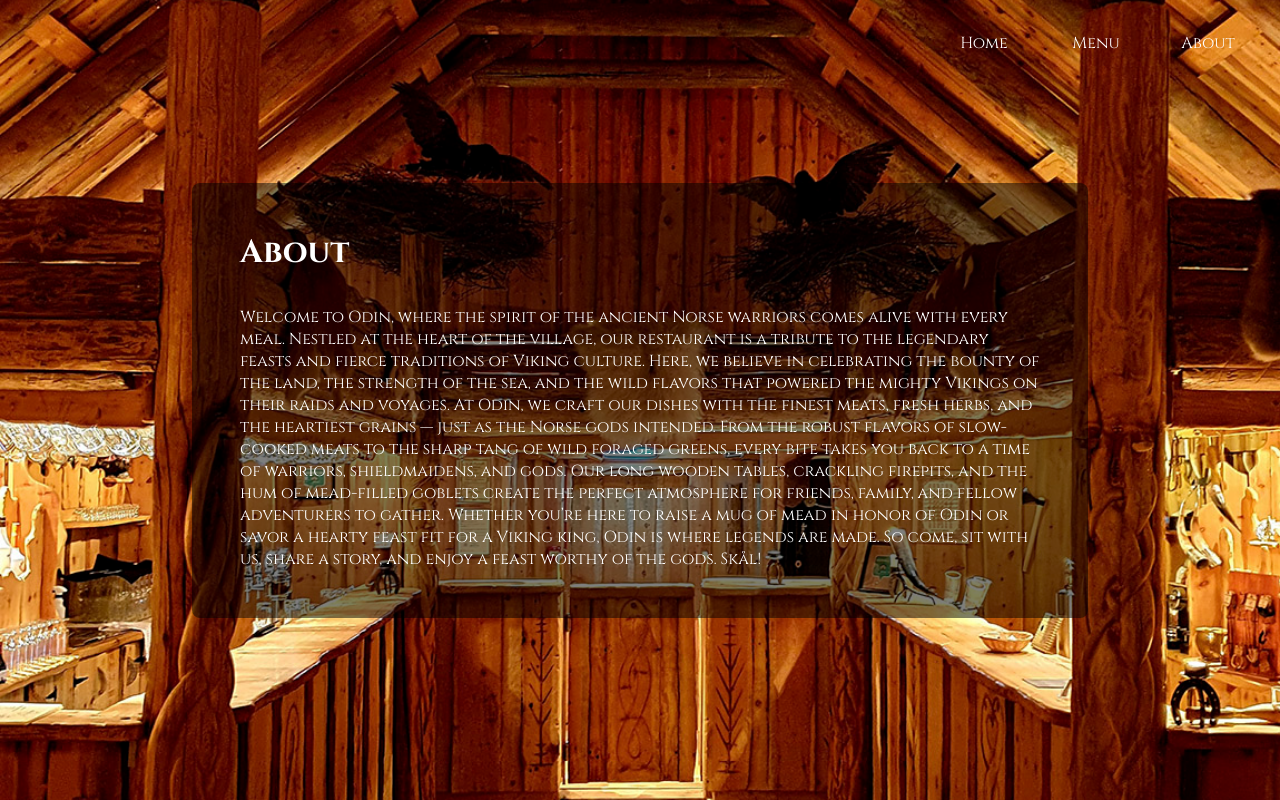
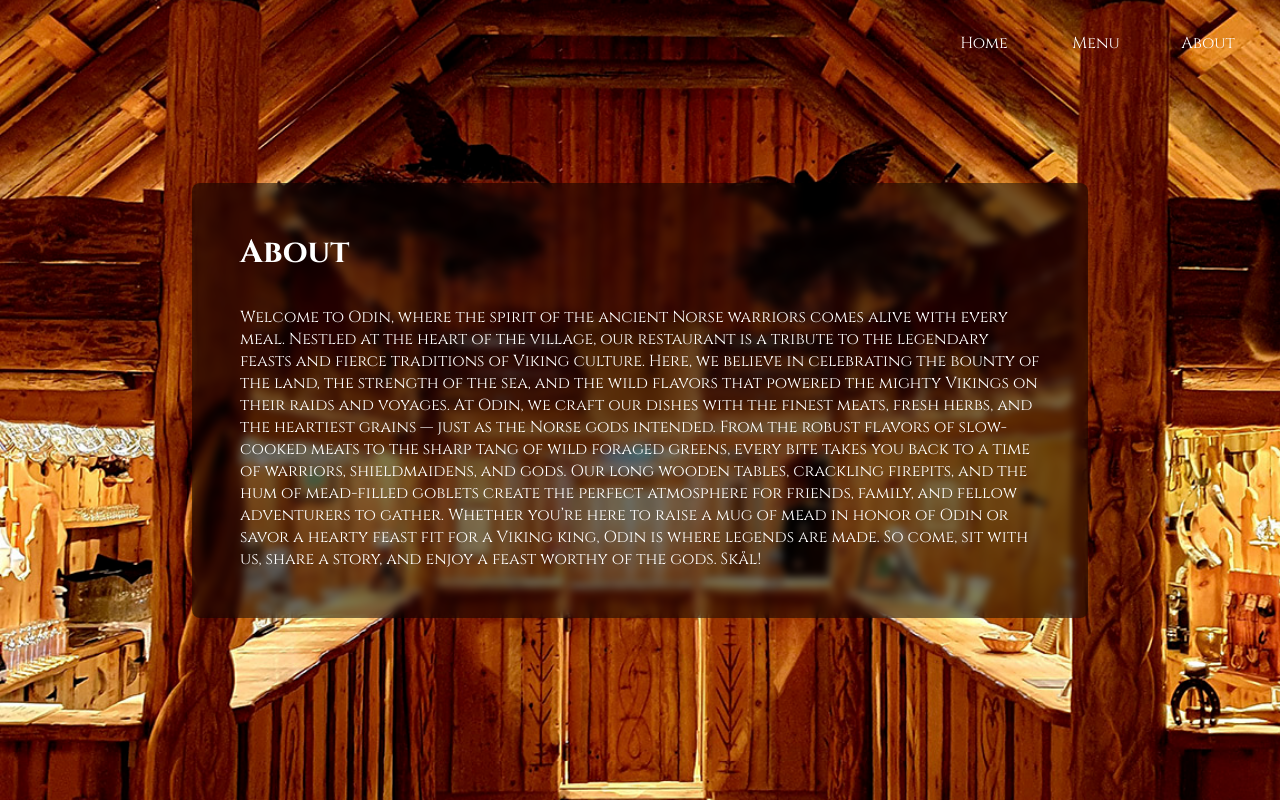
Before and after one commit to njcos/odin-restraunt, a website built with webpack: page src/template.html in a window 1280 px wide. Both pictures are taken after a click on the button "About". Built offline with nearby package versions, Linux system fonts and the light colour scheme.

Commit message:
added a backdrop blur on about page

```diff
--- a/src/styles.css
+++ b/src/styles.css
@@ -173,6 +173,8 @@ h1, h2, h3, h4, h5, h6, p {
     background-color: rgba(0,0,0,.5);
     padding: 3rem;
     border-radius: .5rem;
+    backdrop-filter: blur(.25rem);
+
 
 }
 
```
